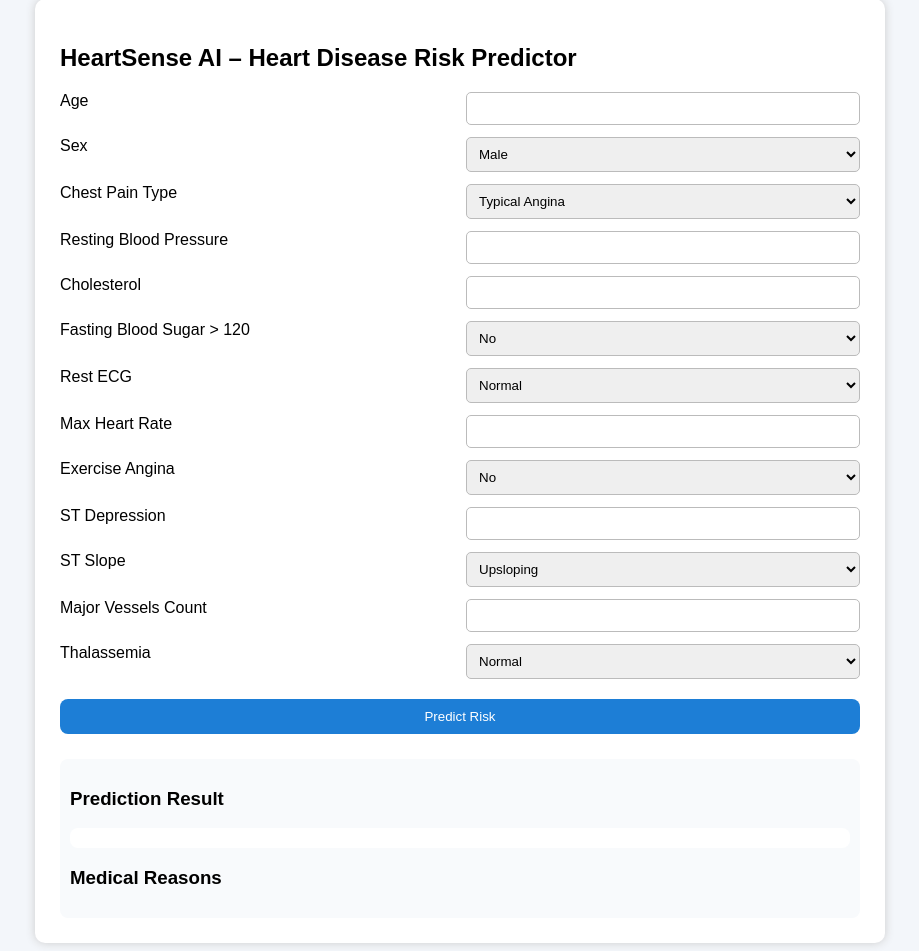
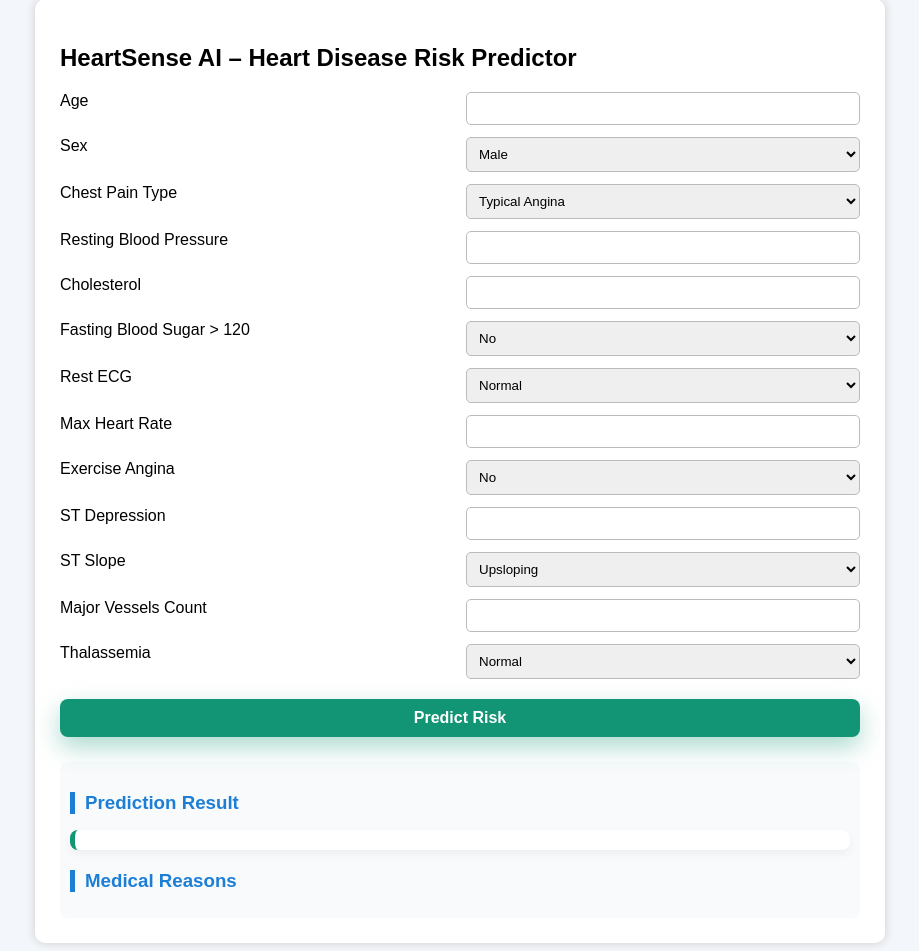
Before and after one commit to Logiprompt-Techno/Heart_Disease_prediction_app, a Flask app: page /predict-page in a window 1280 px wide. Shown: the part 26-977 px from the top of the page, without its empty margins (180-1099 px from the left). Run offline with Flask 3, Linux system fonts and the light colour scheme; parts of the project's set-up code (start-up, migrations or seed data) failed here and were passed over.

Commit message:
Update styles.css

```diff
--- a/frontend/static/styles.css
+++ b/frontend/static/styles.css
@@ -31,15 +31,18 @@ button {
     margin-top: 20px;
     padding: 10px;
     width: 100%;
-    background: #1d7ed6;
+    background: #129575;;
     color: white;
     border: none;
     border-radius: 8px;
     cursor: pointer;
+    font-size: 16px;
+    font-weight: 600;
+    box-shadow: 0 10px 25px rgba(18, 149, 117, 0.35);
 }
 
 button:hover {
-    background: #135ea2;
+    background: #0f7f63;   /* darker green on hover */
 }
 
 #output {
@@ -99,3 +102,78 @@ pre {
 .landing-card button:hover {
     background: #0f7f63;
 }
+
+#output h3 {
+    color: #1d7ed6;
+    margin-top: 20px;
+    margin-bottom: 10px;
+    border-left: 5px solid #1d7ed6;
+    padding-left: 10px;
+    font-weight: bold;
+}
+
+#result {
+    font-size: 16px;
+    line-height: 1.8;
+    background: #ffffff;
+    border-left: 5px solid #129575;
+    box-shadow: 0 4px 10px rgba(0,0,0,0.05);
+}
+
+#reasons {
+    list-style: none;
+    padding: 0;
+}
+
+#reasons li {
+    background: #fff3f3;
+    border-left: 6px solid #e63946;
+    padding: 10px 14px;
+    margin-bottom: 8px;
+    border-radius: 6px;
+    font-size: 14px;
+}
+
+#drivers {
+    list-style: none;
+    padding: 0;
+}
+
+#drivers li {
+    background: #edf5ff;
+    border-left: 6px solid #1d7ed6;
+    padding: 10px 14px;
+    margin-bottom: 8px;
+    border-radius: 6px;
+    font-size: 14px;
+}
+
+.risk-high {
+    color: #d62828;
+    font-weight: bold;
+}
+
+.risk-moderate {
+    color: #f77f00;
+    font-weight: bold;
+}
+
+.risk-low {
+    color: #2a9d8f;
+    font-weight: bold;
+}
+
+#output {
+    animation: fadeIn 0.6s ease-in-out;
+}
+
+@keyframes fadeIn {
+    from {
+        opacity: 0;
+        transform: translateY(10px);
+    }
+    to {
+        opacity: 1;
+        transform: translateY(0);
+    }
+}
```
